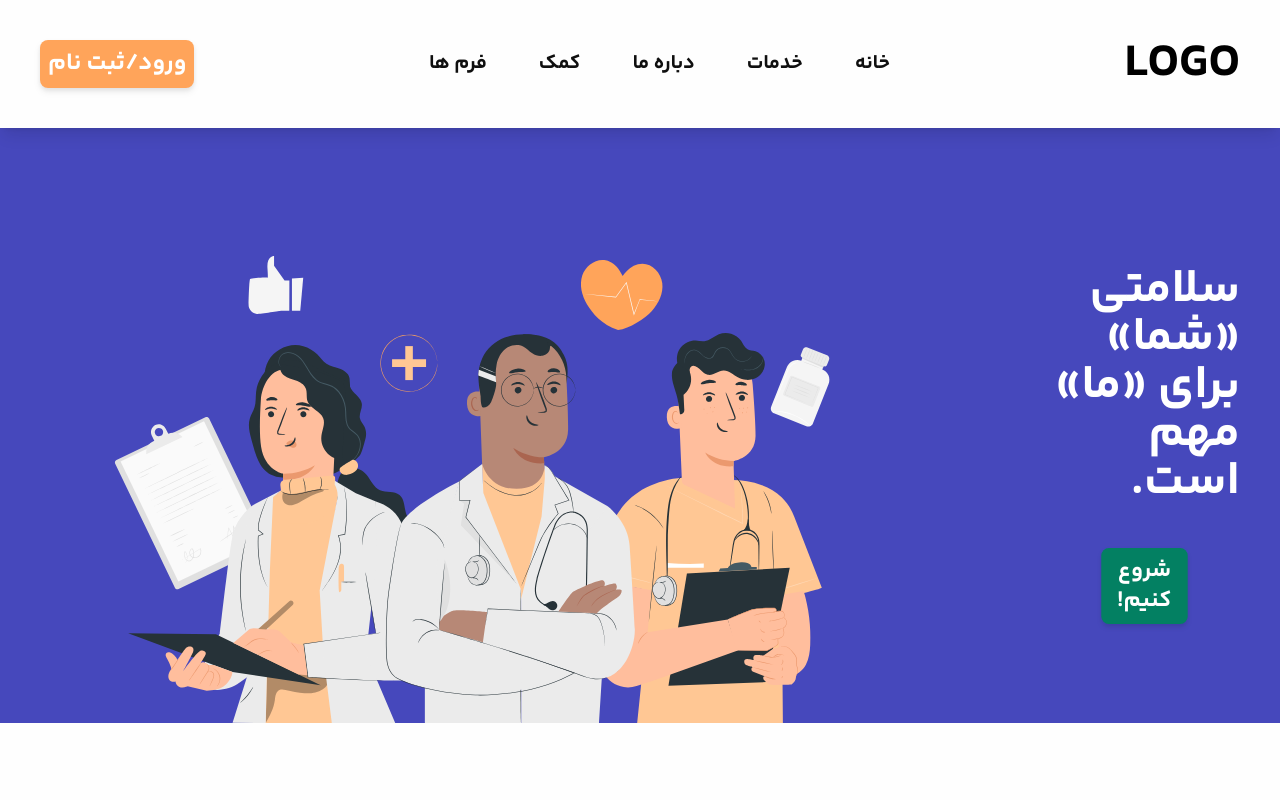
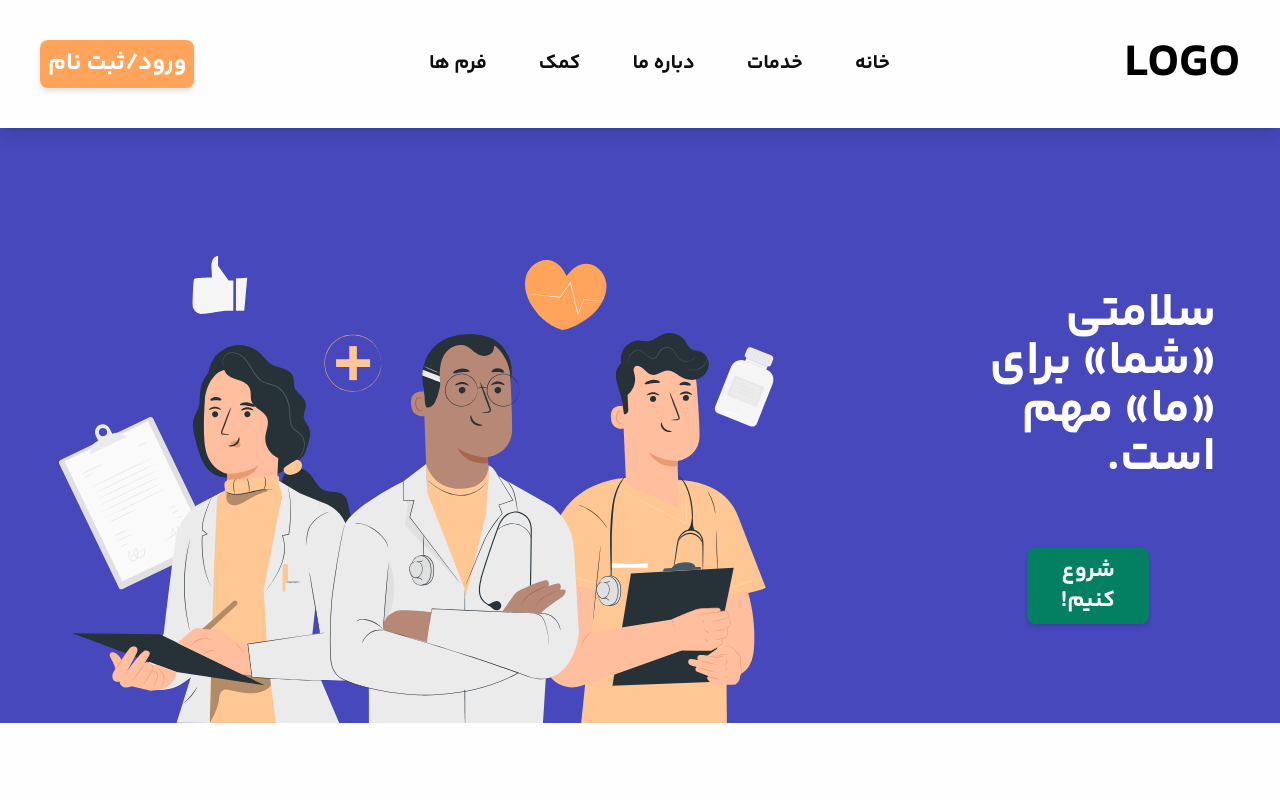
Before and after one commit to zahrabakhshandeh/HealthCare, a Next.js app: page / in a window 1280 px wide. Shown: the top 800 px of the page. Built offline with nearby package versions, Linux system fonts and the light colour scheme.

Commit message:
Add Responsiveness to Hero Component for all Sizes. Add some styles to MainButton Component.

```diff
--- a/src/components/MainButton/index.tsx
+++ b/src/components/MainButton/index.tsx
@@ -15,7 +15,7 @@ const MainButton = (props: TButton) => {
       } items-center justify-center  drop-shadow-md  p-2 rounded-lg h-12`}
     >
       {checkIcon()}
-      <span className="!text-white font-semibold  text-2xl  ">
+      <span className="!text-white font-semibold  text-2xl ">
         {props.value}
       </span>
     </button>
--- a/src/components/landingPageComponents/Hero/index.tsx
+++ b/src/components/landingPageComponents/Hero/index.tsx
@@ -6,16 +6,16 @@ const Hero = () => {
         <div className="flex justify-center items-center">
             <div className="grid lg:grid-cols-12 grid-cols-2 gap-16 bg-[var(--primary-blue)] w-full">
 
-                <div className="lg:col-span-3 col-span-2 flex justify-center items-center flex-col">
-                    <h2 className="text-white text-5xl p-10">
+                <div className="xl:col-span-4 lg:col-span-3 col-span-2 flex justify-center items-center flex-col">
+                    <h2 className="text-white xl:text-5xl lg:text-4xl  text-5xl xl:p-16 p-16 lg:p-10 ">
                         سلامتی «شما»
                         برای «ما»
                         مهم است.
                     </h2>
-                    <MainButton value="شروع کنیم!" className="bg-[var(--green-btn)] w-1/3 h-20 lg:mx-36 hover:bg-[var(--hover-green)] hover:duration-100 xl:scale-95 2xl:scale-100 scale-90"/>
+                    <MainButton value="شروع کنیم!" className="bg-[var(--green-btn)] xl:w-1/3 lg:w-2/3 h-20 lg:mx-36 hover:bg-[var(--hover-green)] hover:duration-100 xl:scale-95 2xl:scale-100 scale-90"/>
                 </div>
 
-                <div className="lg:mt-32 lg:col-span-9 px-0 col-span-2 flex justify-center">
+                <div className="lg:mt-32 xl:col-span-8 lg:col-span-9 px-0 col-span-2 flex justify-center">
                     <HeroSvg />
                 </div>
             </div>
```
